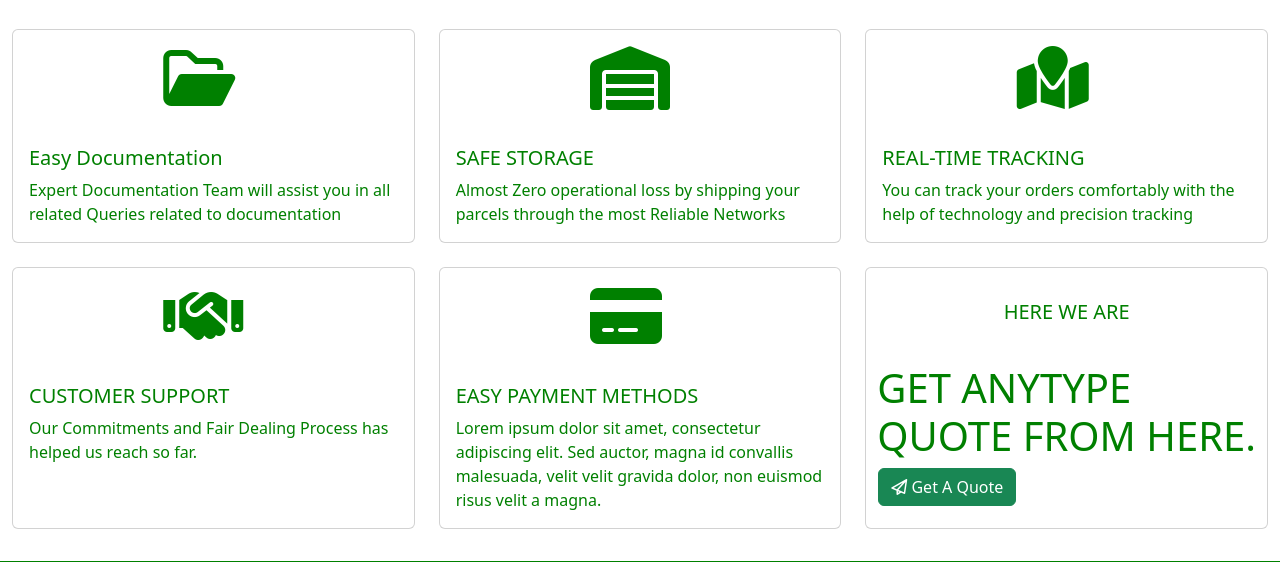
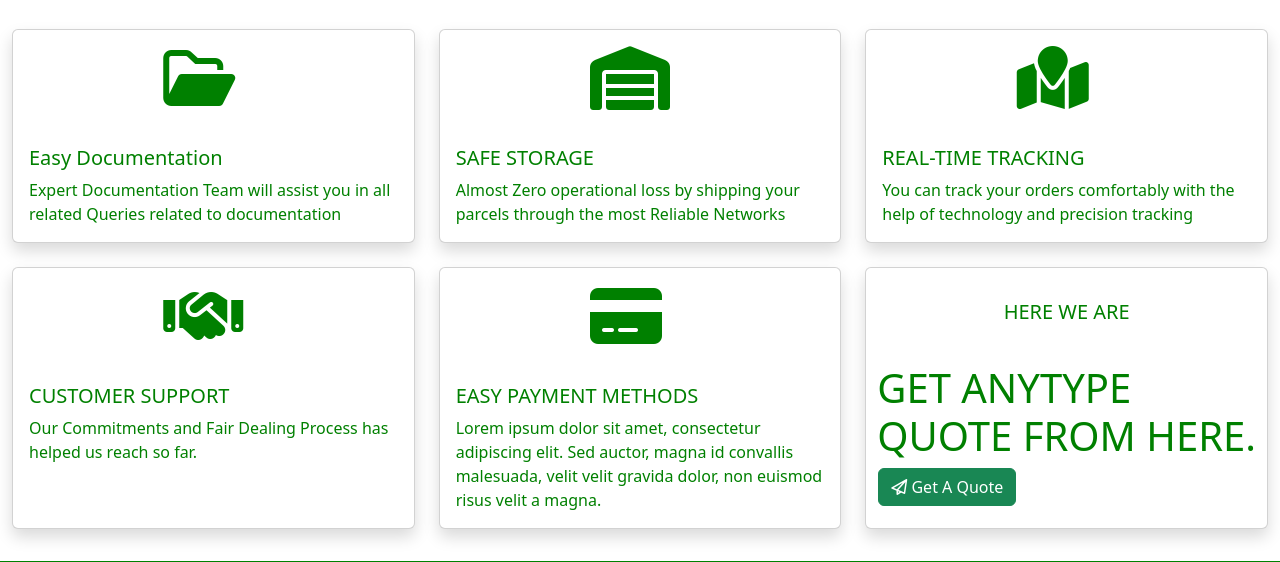
Before and after one commit to abinruby/Us-Transport, a plain HTML site: page index.html in a window 1280 px wide. Shown: the part 2215-2777 px from the top of the page. Drawn offline with nearby package versions, Linux system fonts and the light colour scheme.

Commit message:
shadow added to cards

```diff
--- a/index.html
+++ b/index.html
@@ -162,7 +162,7 @@
     <div class="container-fluid" style="padding-top: 6rem; padding-bottom: 6rem;">
       <div class="row row-cols-2 row-cols-md-4 g-4">
         <div class="col">
-          <div class="card h-100">
+          <div class="card h-100 shadow">
             <img src="./images/boxes.webp" style="height: 11rem;"  class="card-img-top" alt="...">
             <div class="card-body">
               <h5 class="card-title" style="color: green;">DOMESTIC SERVISES</h5>
@@ -171,7 +171,7 @@
           </div>
         </div>
         <div class="col">
-          <div class="card h-100">
+          <div class="card h-100 shadow">
             <img src="./images/courier-service-500x500.webp" style="height: 11rem; " class="card-img-top" alt="...">
             <div class="card-body">
               <h5 class="card-title" style="color: green;">INTERNATIONAL SERVICES</h5>
@@ -180,7 +180,7 @@
           </div>
         </div>
         <div class="col">
-          <div class="card h-100">
+          <div class="card h-100 shadow">
             <img src="./images/IOT.jpg" style="height: 11rem;" class="card-img-top" alt="...">
             <div class="card-body">
               <h5 class="card-title" style="color: green;" >FUTURE PROOF LOGISTICS</h5>
@@ -189,7 +189,7 @@
           </div>
         </div>
         <div class="col">
-          <div class="card h-100">
+          <div class="card h-100 shadow">
             <img src="./images/safe logistics.png" style="height: 11rem;" class="card-img-top" alt="...">
             <div class="card-body">
               <h5 class="card-title" style="color: green;" >FUELING YOUR LOGISTICS</h5>
@@ -238,7 +238,7 @@
       <h1>CORE FEATURES</h1>
       <div class="row">
         <div class="col-md-4 col-6 g-4">
-            <div class="card h-100">
+            <div class="card h-100 shadow">
               <div class="card-icon">
                 <i class="fa-regular fa-folder-open"></i>
               </div>
@@ -249,7 +249,7 @@
             </div>
         </div>
         <div class="col-md-4 col-6 g-4">
-          <div class="card h-100">
+          <div class="card h-100 shadow">
             <div class="card-icon">
               <i class="fa-solid fa-warehouse"></i>
             </div>
@@ -260,7 +260,7 @@
           </div>
         </div>
         <div class="col-md-4 col-6 g-4">
-          <div class="card h-100">
+          <div class="card h-100 shadow">
             <div class="card-icon">
               <i class="fa-solid fa-map-location"></i>
             </div>
@@ -271,7 +271,7 @@
           </div>
         </div>
         <div class="col-md-4 col-6 g-4">
-          <div class="card h-100">
+          <div class="card h-100 shadow">
             <div class="card-icon">
               <i class="fa-solid fa-handshake"></i>
             </div>
@@ -282,7 +282,7 @@
           </div>
         </div>
         <div class="col-md-4 col-6 g-4">
-          <div class="card h-100">
+          <div class="card h-100 shadow">
             <div class="card-icon">
               <i class="fa-solid fa-credit-card"></i>
             </div>
@@ -293,7 +293,7 @@
           </div>
         </div>
         <div class="col-md-4 col-6 g-4">
-          <div class="card h-100 ">
+          <div class="card h-100 shadow">
          <div class="d-flex flex-column align-items-center">
           <h5 style="margin-top: 2rem; color: green;">HERE WE ARE</h5>
           <h1 style="margin-top: 2rem; color: green;">GET ANYTYPE <br> QUOTE FROM HERE.</h1>
```
